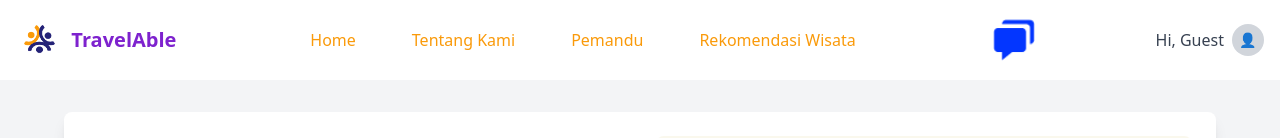
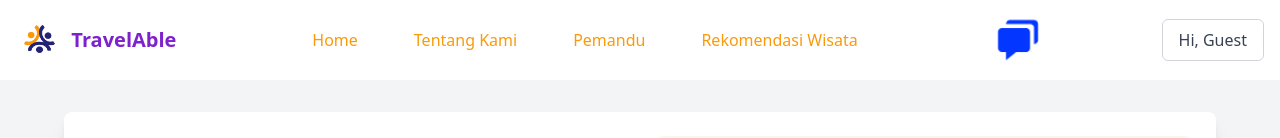
Before and after one commit to rizkyyohan/Protein-Kel6, a React (Create React App) app in the folder front-end/: page /tentangkami in a window 1280 px wide. Shown: the top 138 px of the page. Built offline with nearby package versions, Linux system fonts and the light colour scheme.

Commit message:
dikit lagi

```diff
--- a/front-end/src/App.js
+++ b/front-end/src/App.js
@@ -23,6 +23,7 @@ import Artikel2 from "./page/user/artikel2.jsx";
 import Artikel3 from "./page/user/artikel3.jsx";
 import Artikel4 from "./page/user/artikel4.jsx";
 import Artikel5 from "./page/user/artikel5.jsx";
+import EditProfileUser from "./page/user/EditProfileUser.jsx";
 
 const LandingLayout = ({ children }) => (
   <div>
@@ -97,11 +98,19 @@ function App() {
               </UserLayout>
             }
           />
-                    <Route
+          <Route
             path="/artikel4"
             element={
               <UserLayout>
                 <Artikel4 />
+              </UserLayout>
+            }
+          />
+          <Route
+            path="/editprofileuser"
+            element={
+              <UserLayout>
+                <EditProfileUser />
               </UserLayout>
             }
           />
--- a/front-end/src/layout/header user.jsx
+++ b/front-end/src/layout/header user.jsx
@@ -1,10 +1,12 @@
 import React, { useEffect, useState } from "react";
-import { Link } from "react-router-dom";
+import { Link, useNavigate } from "react-router-dom";
 import logo from "../assets/logo.png";
 import chat from "../assets/chat.png";
 
 function Header() {
   const [username, setUsername] = useState("");
+  const [dropdownOpen, setDropdownOpen] = useState(false); // State untuk mengontrol dropdown
+  const navigate = useNavigate();
 
   // Ambil nama pengguna dari localStorage saat komponen dimuat
   useEffect(() => {
@@ -13,6 +15,17 @@ function Header() {
       setUsername(storedUsername); // Simpan nama ke state
     }
   }, []);
+
+  // Fungsi untuk menangani logout
+  const handleLogout = () => {
+    localStorage.removeItem("username"); // Hapus username dari localStorage
+    navigate("/"); // Arahkan ke halaman destinasi
+  };
+
+  // Fungsi untuk membuka halaman edit profile
+  const handleEditProfile = () => {
+    navigate("/editprofileuser"); // Arahkan ke halaman edit profile
+  };
 
   return (
     <header className="flex justify-between items-center p-4 bg-white shadow-md">
@@ -54,18 +67,45 @@ function Header() {
       <div className="flex justify-center items-center">
         <button
           className="bg-transparent p-0 border-none focus:outline-none"
-          onClick={() => (window.location.href = '/chatU')}
+          onClick={() => (window.location.href = "/chatU")}
         >
           <img src={chat} alt="Chat Icon" className="w-12 h-12" />
         </button>
       </div>
 
       {/* Profil Pengguna */}
-      <div className="flex items-center space-x-2">
-        <span className="text-gray-700 font-medium">Hi, {username || "Guest"}</span>
-        <div className="w-8 h-8 bg-gray-300 rounded-full flex justify-center items-center">
-          <span className="text-gray-500 text-sm font-bold">👤</span>
-        </div>
+      <div className="relative flex items-center space-x-2">
+        {/* Button untuk membuka dropdown */}
+        <button
+          onClick={() => setDropdownOpen(!dropdownOpen)}
+          className="text-gray-700 font-medium px-4 py-2 rounded-md border border-gray-300 hover:bg-gray-100"
+        >
+          Hi, {username || "Guest"}
+        </button>
+
+        {/* Dropdown */}
+        {dropdownOpen && (
+          <div className="absolute right-0 mt-2 w-48 bg-white border border-gray-200 rounded-lg shadow-lg z-10">
+            <ul className="py-2">
+              <li>
+                <button
+                  onClick={handleEditProfile}
+                  className="block w-full text-left px-4 py-2 text-gray-700 hover:bg-gray-100"
+                >
+                  Edit Profile user
+                </button>
+              </li>
+              <li>
+                <button
+                  onClick={handleLogout}
+                  className="block w-full text-left px-4 py-2 text-gray-700 hover:bg-gray-100"
+                >
+                  Logout
+                </button>
+              </li>
+            </ul>
+          </div>
+        )}
       </div>
     </header>
   );
```
